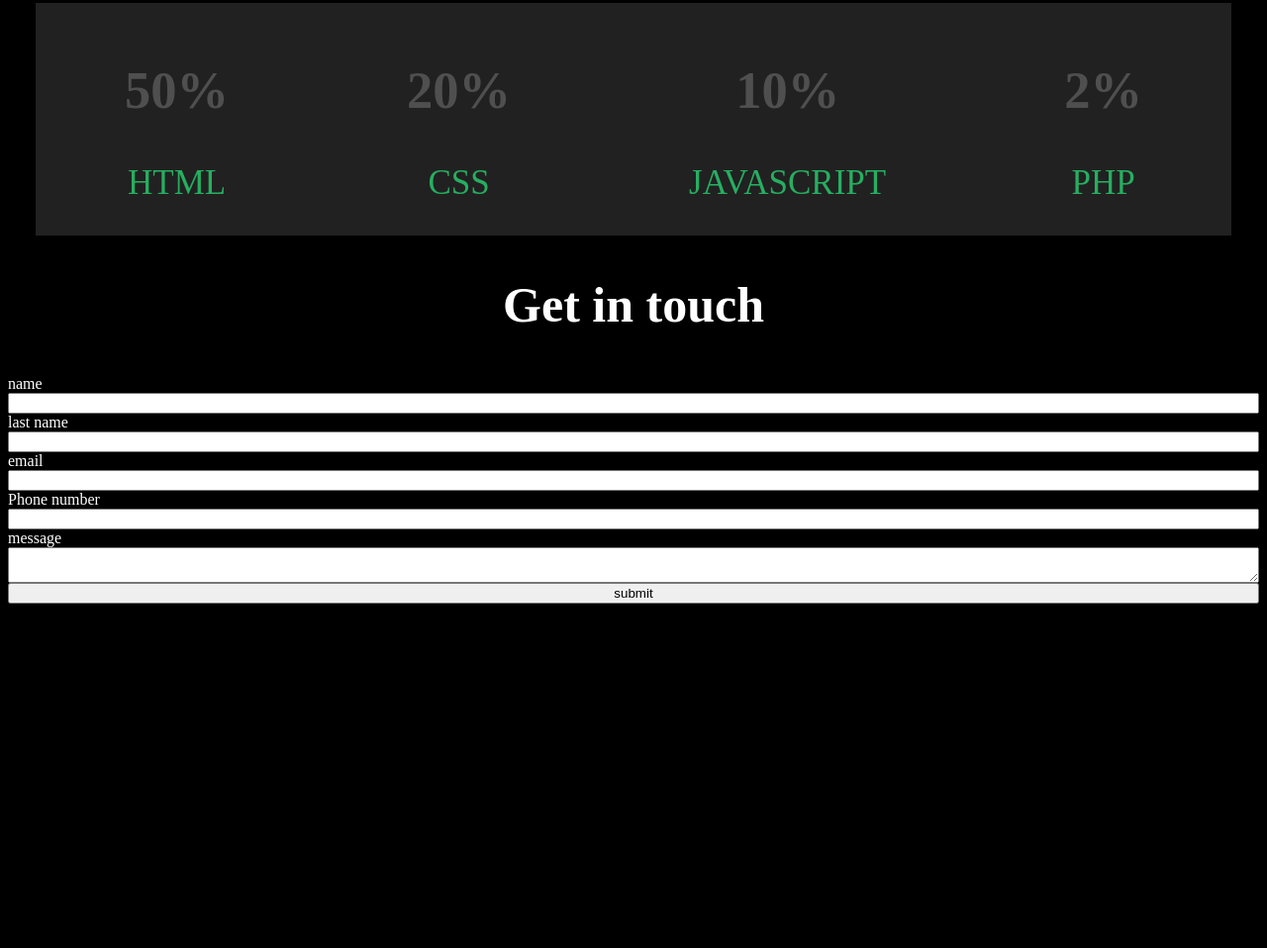
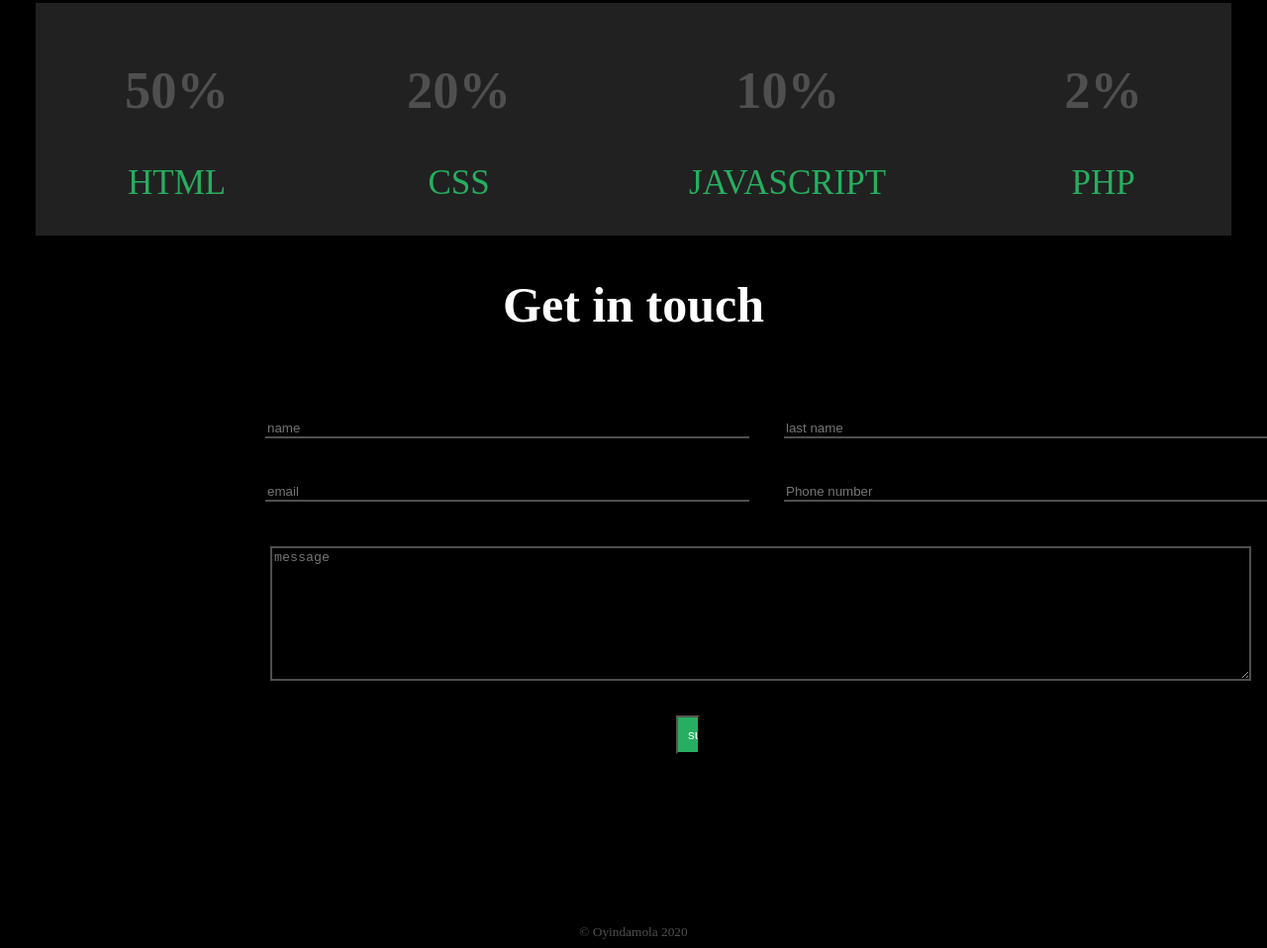
Before and after one commit to AngeloPappalardo/prima-repository, a plain HTML site: page desktop2/index.html in a window 1280 px wide. Shown: the part 1972-2930 px from the top of the page at 99% size. Before the commit the page ends 2590 px from the top, so only its background shows below. Drawn offline with Linux system fonts and the light colour scheme.

Commit message:
sito web

```diff
--- a/desktop2/index.html
+++ b/desktop2/index.html
@@ -117,25 +117,24 @@
     <h2 class="about">Get in touch</h2>
     <form>
       <div class="form-input">
-        <label for="name">name</label>
-        <input type="text" id="name" name="name" required />
+        <input type="text" id="name" name="name" placeholder="name" required />
+
+        <input type="text" id="last-name" placeholder="last name" name="last-name" />
       </div>
-      <div class="form-input2">
-        <label for="last-name">last name</label>
-        <input type="text" id="last-name" name="last-name" />
+      <div class="form-input">
+        <input type="email" id="email" placeholder="email" name="email" required />
+
+        <input type="number" id="Phone-number" placeholder="Phone number" name="Phone-number" required />
       </div>
-      <div class="form-input3">
-        <label for="email">email</label>
-        <input type="email" id="email" name="email" required />
+      <div class="form-input">
+        <textarea class="input-control" id="message" placeholder="message" name="message"></textarea>
       </div>
-      <div class="form-input4">
-        <label for="Phone-number">Phone number</label>
-        <input type="number" id="Phone-number" name="Phone-number" required />
-        <div class="form-input5">
-          <label for="message">message</label>
-          <textarea id="message" name="message"></textarea>
-      </div>
-      <input id="submit" type="submit" value="submit" />
+      <input id="submit" type="submit" value="submit now" />
     </form>
+    <footer>
+      <small>
+        © Oyindamola 2020
+      </small>
+    </footer>
   </body>
 </html>
--- a/desktop2/style/style.css
+++ b/desktop2/style/style.css
@@ -2,6 +2,7 @@ body {
   font-family: "DM sans" sans-serif;
   background-color: black;
   color: white;
+  cursor: url('/img/arrow.cur'), auto !important ;
 }
 .header {
   width: 100%;
@@ -142,7 +143,56 @@ form {
   display: flex;
   flex-direction: column;
 }
-.form-input, .form-input2, .form-input3, .form-input4, .form-input5 {
+
+.form-input {
   display: flex;
-  flex-direction: column;
+  flex-direction: row;
+  margin-top: 45px;
 }
+
+.form-input label {
+  flex: none;
+  display: block;
+  width: 125px;
+  font-weight: bold;
+  font-size: 1em;
+}
+
+.form-input #last-name, #Phone-number {
+  padding-right: 310px;
+  margin-left: 35px;
+  background-color: black;
+  border: 0;
+  border-bottom: solid 2px #4f4f4f;
+  color: gray;
+}
+.form-input #name, #email {
+  padding-right: 310px;
+  margin-left: 260px;
+  background-color: black;
+  border: 0;
+  border-bottom: solid 2px #4f4f4f;
+  color: gray;
+}
+
+.form-input .input-control {
+ padding-right: 810px;
+ margin-left: 265px;
+ padding-bottom: 100px;
+ background-color: black;
+ color: gray;
+ border: solid 2px #4f4f4f;
+}
+#submit {
+  margin-left: 675px ;
+  margin-right: 685px;
+  margin-top: 35px;
+  padding: 10px;
+  background-color: #27ae60;
+  color: white;
+}
+footer{
+  text-align: center;
+  color: #4f4f4f;
+  margin-top: 170px;
+}
```
Also changed, not shown: 1 other file.
